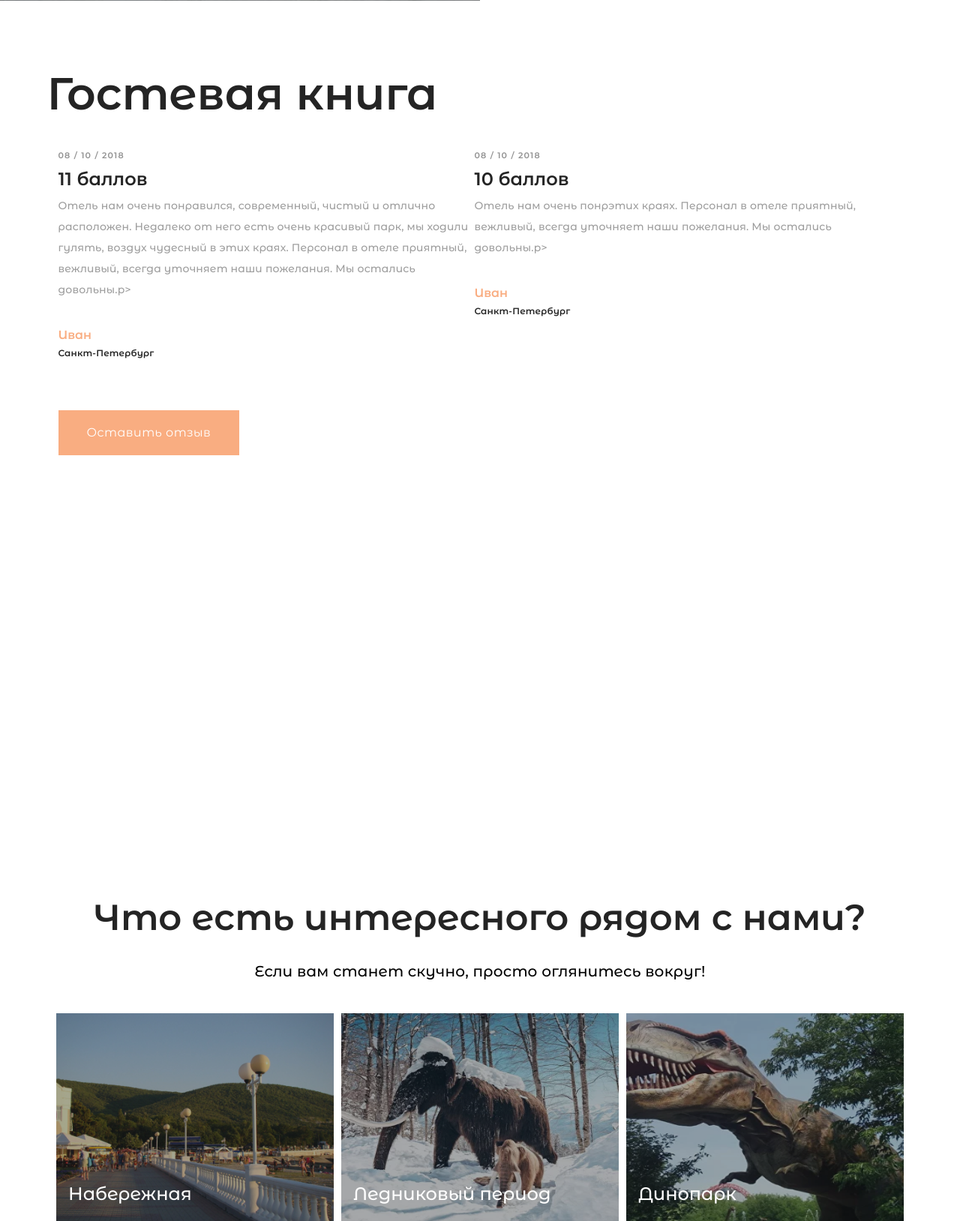
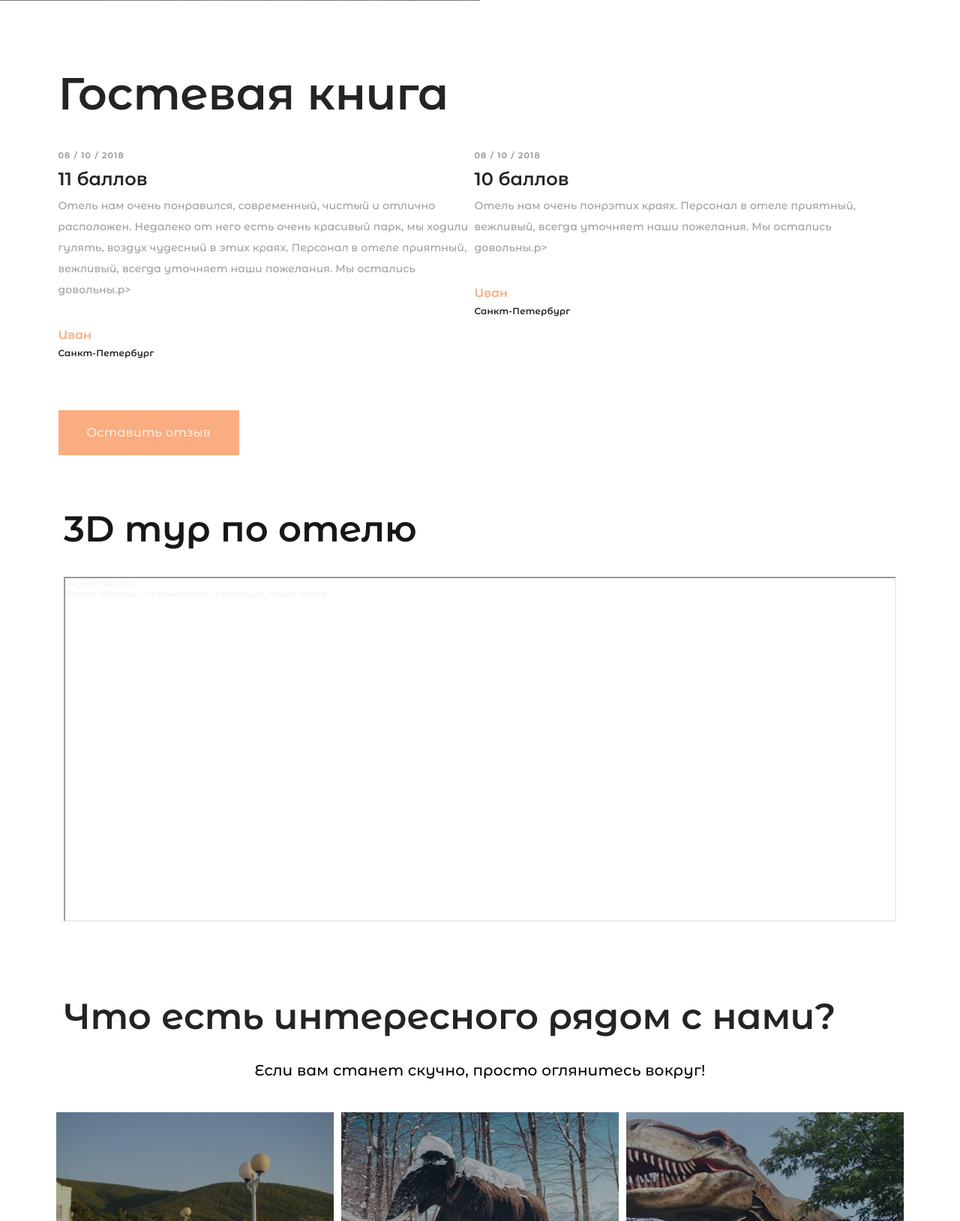
Before and after one commit to kama-kmw/infinity-hotel, a PHP site: page / in a window 1280 px wide. Shown: the part 3357-4985 px from the top of the page at 75% size. Run offline with PHP 8.4, Linux system fonts and the light colour scheme; a stand-in replaces the project's code that opens the database connection.

Commit message:
правки 3д тура

```diff
--- a/css/style.css
+++ b/css/style.css
@@ -962,7 +962,7 @@ ol {
   margin-top: 0;
   margin-bottom: 30px;
   margin-top: 16px;
-  text-align: center;
+  /* text-align: center; */
 }
 
 .homepage-about .about-text p {
--- a/includes/feedback.php
+++ b/includes/feedback.php
@@ -1,7 +1,7 @@
 <section class="testimonial-section spad">
    <div class="container">
       <div class="row">
-         <div class="section-title">
+         <div class="section-title col-lg-12">
             <h2>Гостевая книга</h2>
          </div>
       </div>
--- a/index.php
+++ b/index.php
@@ -3,6 +3,7 @@
 <?php
 $title_page = 'Отель Инфинити';
 include_once 'includes/head.php'; ?>
+
 <body>
     <!-- Header Section Begin -->
     <?php include 'includes/header.php'; ?>
@@ -14,7 +15,7 @@ include_once 'includes/head.php'; ?>
             <div class="row">
                 <div class="col-lg-12 text-center">
                     <div class="hero-text">
-                        <h1>Скидка молодоженам на<br> медовый месяц  -10%</h1>
+                        <h1>Скидка молодоженам на<br> медовый месяц -10%</h1>
                     </div>
                     <a href="tel:+79283026100" class="primary-btn primary-btn-baner">Получить скидку</a>
 
@@ -255,37 +256,29 @@ include_once 'includes/head.php'; ?>
     <!-- Testimonial Section Begin -->
     <?php include 'includes/feedback.php'; ?>
 
-    <!-- Video Section Begin -->
-    <div class="video-section">
-        <!-- <div class="video-bg set-bg" data-setbg="img/video-bg.jpg">
+    <section>
         <div class="container">
-
-
-                <div class="ri-slider-item main-slider-item">
-                    <div class="ri-sliders owl-carousel">
-                        <div class="single-img set-bg" data-setbg="img/rooms/room-1.jpg"></div>
-                        <div class="single-img set-bg" data-setbg="img/rooms/room-2.jpg"></div>
-                        <div class="single-img set-bg" data-setbg="img/rooms/room-3.jpg"></div>
+            <div class="row">
+                <div class="section-title col-lg-12">
+                    <h2>3D тур по отелю</h2>
+                    <div style="position:relative;overflow:hidden;"><a href="https://yandex.ru/maps?utm_medium=mapframe&utm_source=maps" style="color:#eee;font-size:12px;position:absolute;top:0px;">Яндекс Карты</a><a href="https://yandex.ru/maps/?ll=37.938699%2C44.656290&panorama%5Bdirection%5D=293.518188%2C-3.223383&panorama%5Bfull%5D=true&panorama%5Bpoint%5D=37.938699%2C44.656290&panorama%5Bspan%5D=112.358449%2C60.000000&utm_medium=mapframe&utm_source=maps&z=10" style="color:#eee;font-size:12px;position:absolute;top:14px;">Яндекс Карты — транспорт, навигация, поиск мест</a><iframe src="https://yandex.ru/map-widget/v1/?ll=37.938699%2C44.656290&panorama%5Bdirection%5D=293.518188%2C-3.223383&panorama%5Bfull%5D=true&panorama%5Bpoint%5D=37.938699%2C44.656290&panorama%5Bspan%5D=112.358449%2C60.000000&z=10" width="100%" height="460" frameborder="1" allowfullscreen="true" style="position:relative;"></iframe></div>
                 </div>
             </div>
+
         </div>
-        </div> -->
-        <iframe src="https://yandex.ru/maps?ll=37.938699%2C44.656290&panorama%5Bpoint%5D=37.938699%2C44.656290&panorama%5Bdirection%5D=293.518188%2C-3.223383&panorama%5Bid%5D=1300054979_777004485_23_1654860455&panorama%5Bspan%5D=33.626648%2C80.000000" width="100%" height="430" frameborder="0">
-            </iframe>
-    </div>
-    <!-- Video Section End -->
+    </section>
 
     <!-- Home Page About Section Begin -->
     <section class="homepage-about spad">
         <div class="container">
             <div class="about-text">
                 <div class="section-title">
-                        <h2 class='text-center'>Что есть интересного рядом с нами?</h2>
+                    <h2>Что есть интересного рядом с нами?</h2>
                 </div>
                 <p class='text-center'>Если вам станет скучно, просто оглянитесь вокруг!
                 </p>
             </div>
-                <div class="d-flex flex-column align-items-center" >
+            <div class="d-flex flex-column align-items-center">
                 <div class="row d-flex justify-content-center">
                     <div class="about-gallery">
                         <div class="">
```
Lines whose indentation alone changed are shown as unchanged.
